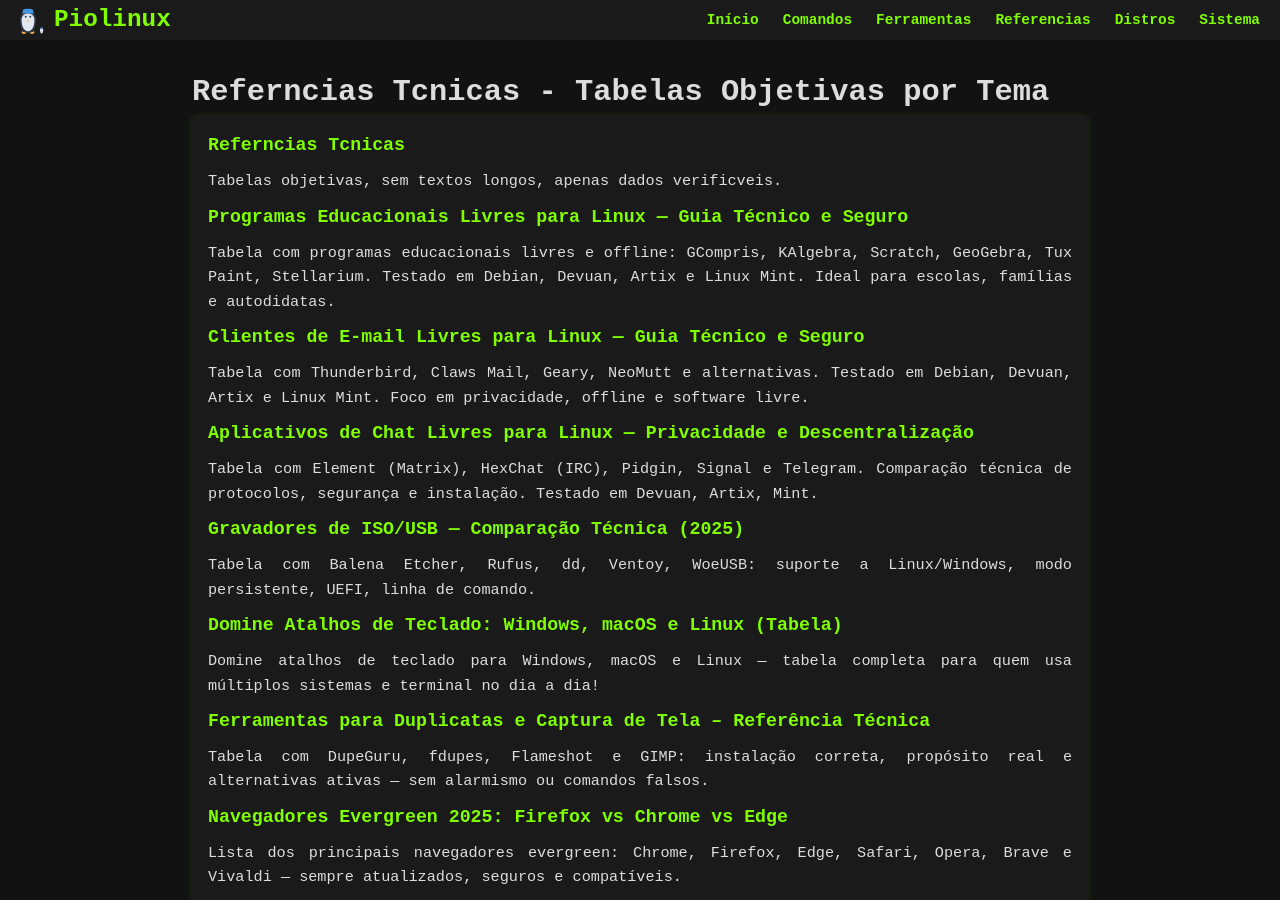
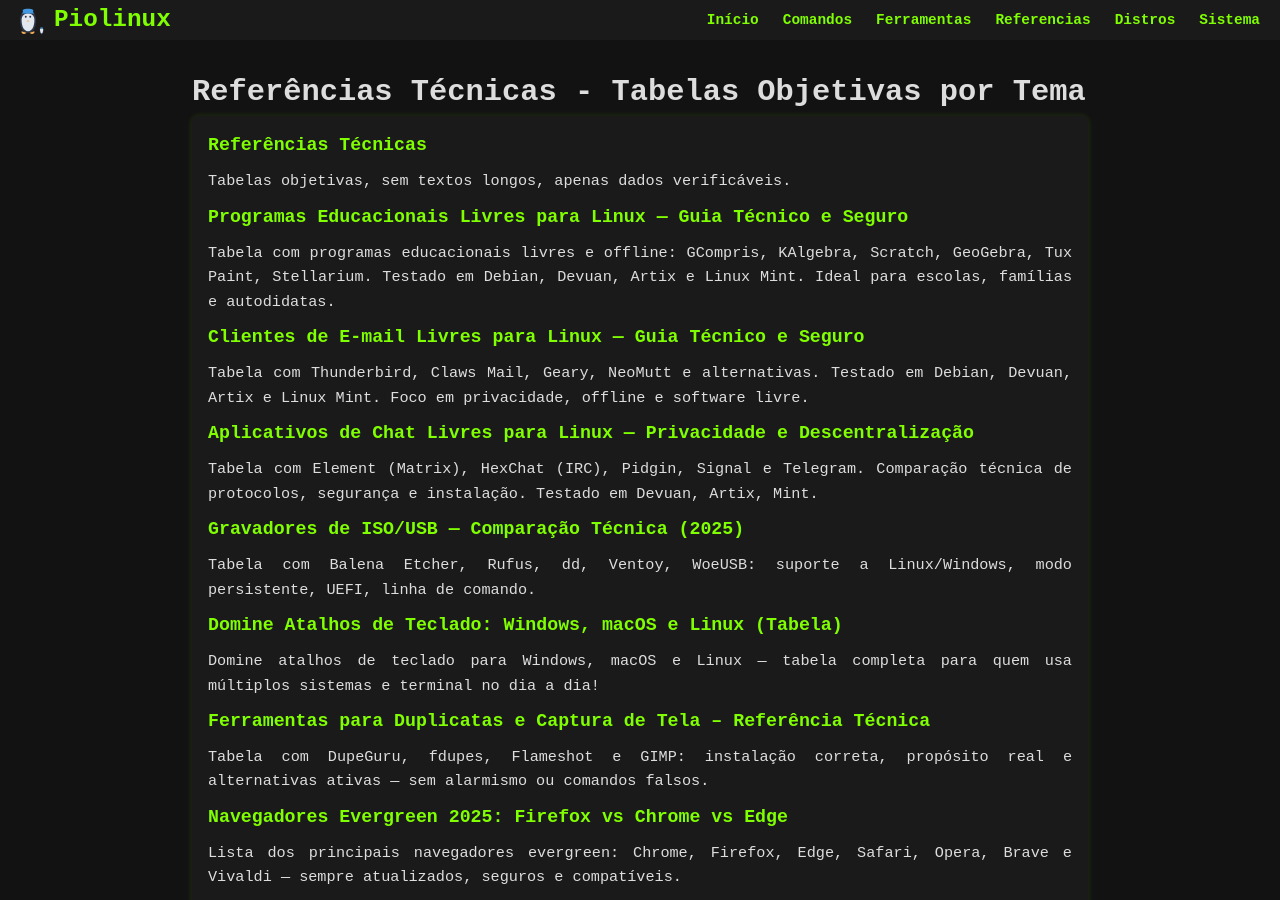
Before and after one commit to Piolinux/piolinux-site, a Jekyll site: the page built from referencias/referencias-tecnicas-tabelas-objetivas-por-tema.md, in a window 1280 px wide and 900 px high. Built offline with Jekyll 4.4.1, drawn with Linux system fonts in a browser that asks for light colours.

Commit message:
Update referencias-tecnicas-tabelas-objetivas-por-tema.md

```diff
--- a/referencias/referencias-tecnicas-tabelas-objetivas-por-tema.md
+++ b/referencias/referencias-tecnicas-tabelas-objetivas-por-tema.md
@@ -1,7 +1,7 @@
 ---
 layout: manual-seo
-title: "Referncias Tcnicas - Tabelas Objetivas por Tema"
-description: "Pginas tcnicas com tabelas comparativas: USB, teclados, backup, init systems, pacotes."
+title: "Referências Técnicas - Tabelas Objetivas por Tema"
+description: "Páginas técnicas com tabelas comparativas: USB, teclados, backup, init systems, pacotes."
 permalink: /referencias/
 tags:
   - referencia
@@ -20,8 +20,9 @@ tags:
 
 
 <section>
-  <h2>Referncias Tcnicas</h2>
-  <p>Tabelas objetivas, sem textos longos, apenas dados verificveis.</p>
+  <h2>Referências Técnicas</h2>
+  <p>Tabelas objetivas, sem textos longos, apenas dados verificáveis.</p>
+
 
  {% assign pages = site.pages
    | where_exp: "page", "page.layout == 'manual-seo'"
```
